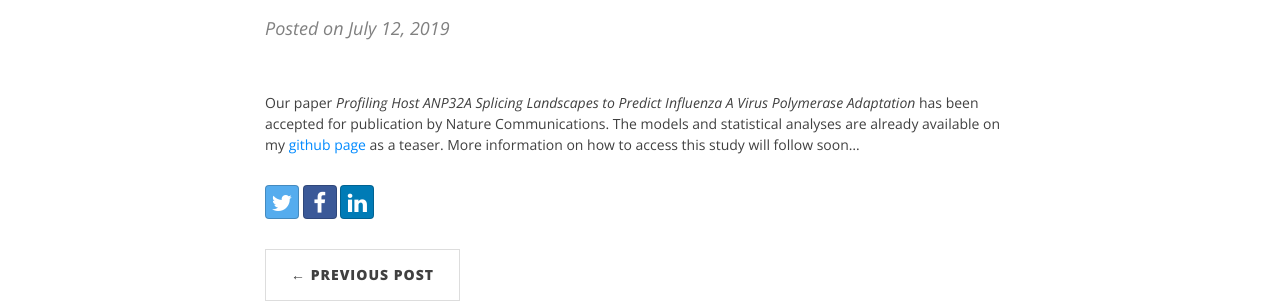
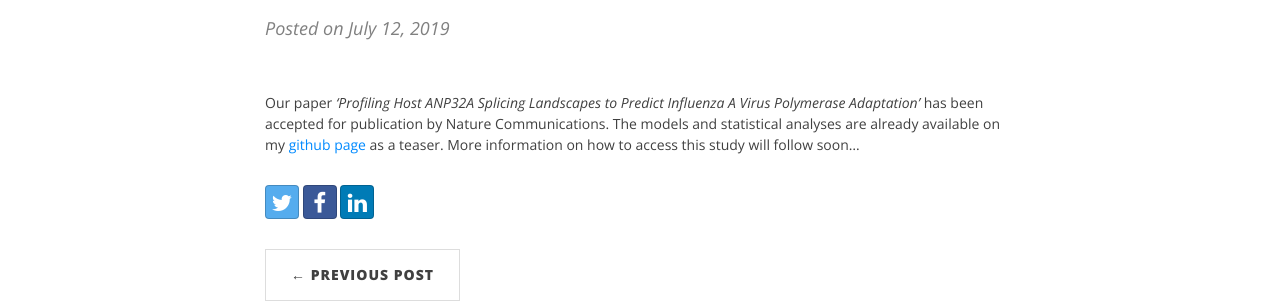
Before and after one commit to magnuscar/magnuscar.github.io, a Jekyll site: the page built from _posts/2019-07-12-NatCom_Paper_accepted.markdown, in a window 1280 px wide. Shown: the part 234-537 px from the top of the page. Built offline with Jekyll 4.4.1, drawn with Linux system fonts in a browser that asks for light colours.

Commit message:
typo corrected

```diff
--- a/_posts/2019-07-12-NatCom_Paper_accepted.markdown
+++ b/_posts/2019-07-12-NatCom_Paper_accepted.markdown
@@ -5,7 +5,7 @@ date:   2019-07-12
 categories: updates
 ---
 
-Our paper *Profiling Host ANP32A Splicing Landscapes to Predict Influenza A Virus Polymerase Adaptation* has been accepted for publication by Nature Communications. The models and statistical analyses are already available on my [github page][link Github] as a teaser. More information on how to access this study will follow soon...
+Our paper *'Profiling Host ANP32A Splicing Landscapes to Predict Influenza A Virus Polymerase Adaptation'* has been accepted for publication by Nature Communications. The models and statistical analyses are already available on my [github page][link Github] as a teaser. More information on how to access this study will follow soon...
 
 
 
```
